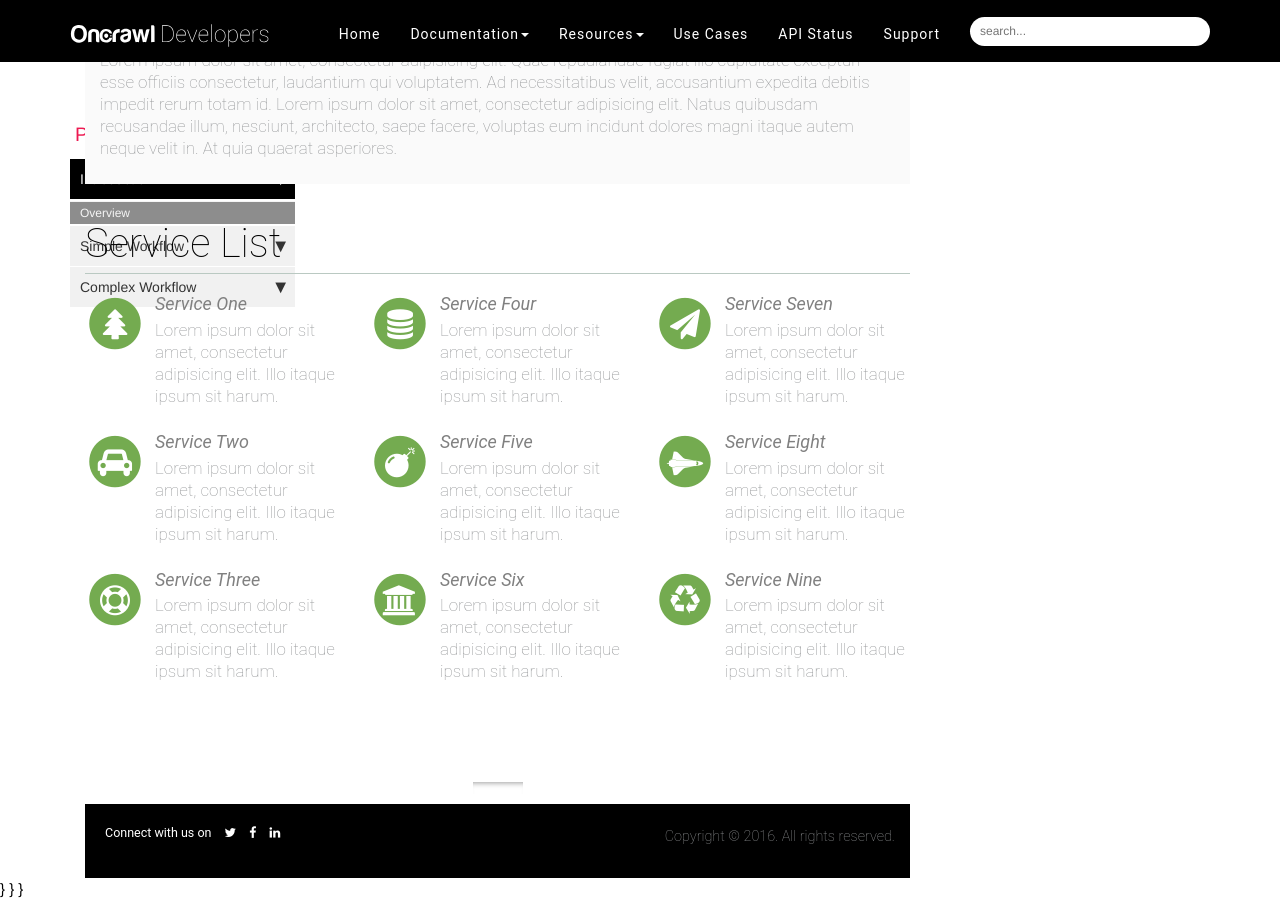
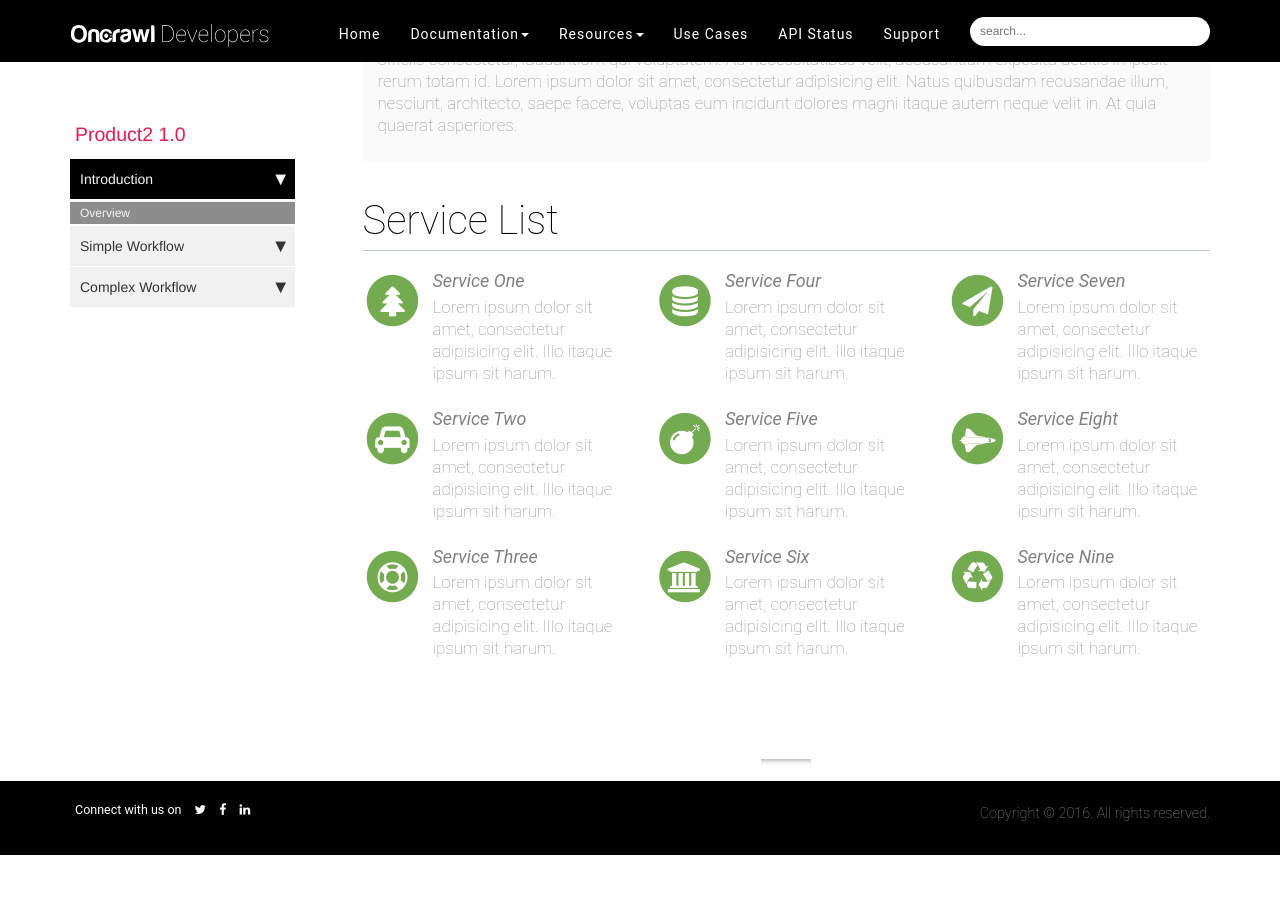
Before and after one commit to cogniteev/oncrawl-documentation-platform, a Jekyll site: the page built from pages/product2/p2_landing_page.html, in a window 1280 px wide and 900 px high, scrolled down 1030 px. Built offline with Jekyll 4.4.1, drawn with Linux system fonts in a browser that asks for light colours; nearby versions of some CDN libraries; comment, search, counter and statistics services are not loaded; after the commit the page ends 1885 px from its top, so only the background shows below that.

Commit message:
Remove footer from Content container

```diff
--- a/_layouts/default.html
+++ b/_layouts/default.html
@@ -66,7 +66,7 @@
         <div class="col-md-3">
 
           {% include sidebar.html %}
-          </div>
+
     <!-- Content Column -->
     <div class="col-md-9">
         {{content}}
@@ -81,10 +81,9 @@
 {% endif %}
 
 
-    </div>
-}
-}
-}
+</div>
+
+{% include footer.html %}
 
 </body>
 {% if site.google_analytics %}
--- a/_layouts/page.html
+++ b/_layouts/page.html
@@ -68,5 +68,3 @@ layout: default
 </div>
 
 {{site.data.alerts.hr_shaded}}
-
-{% include footer.html %}
--- a/pages/product2/p2_landing_page.html
+++ b/pages/product2/p2_landing_page.html
@@ -6,6 +6,7 @@ toc: false
 permalink: p2_landing_page.html
 folder: product2
 ---
+
 <div class="row">
         <div class="col-lg-12">
             <h2 class="page-header">Services Panels</h2>
```
